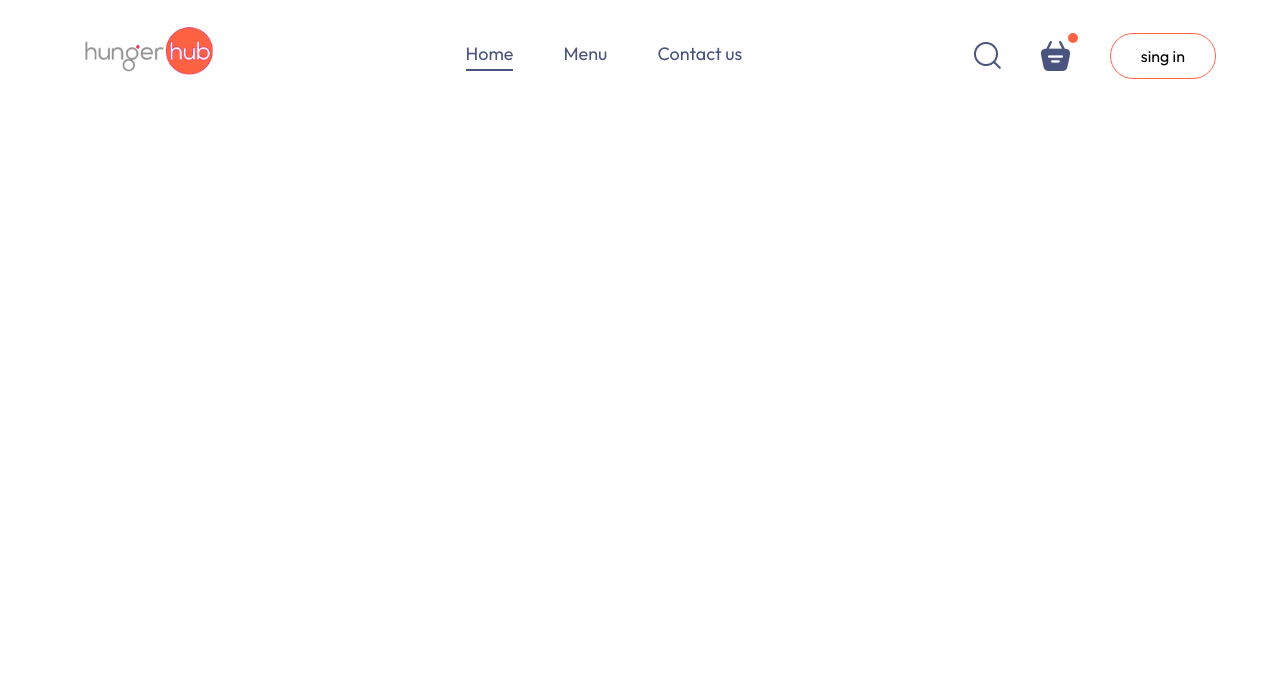
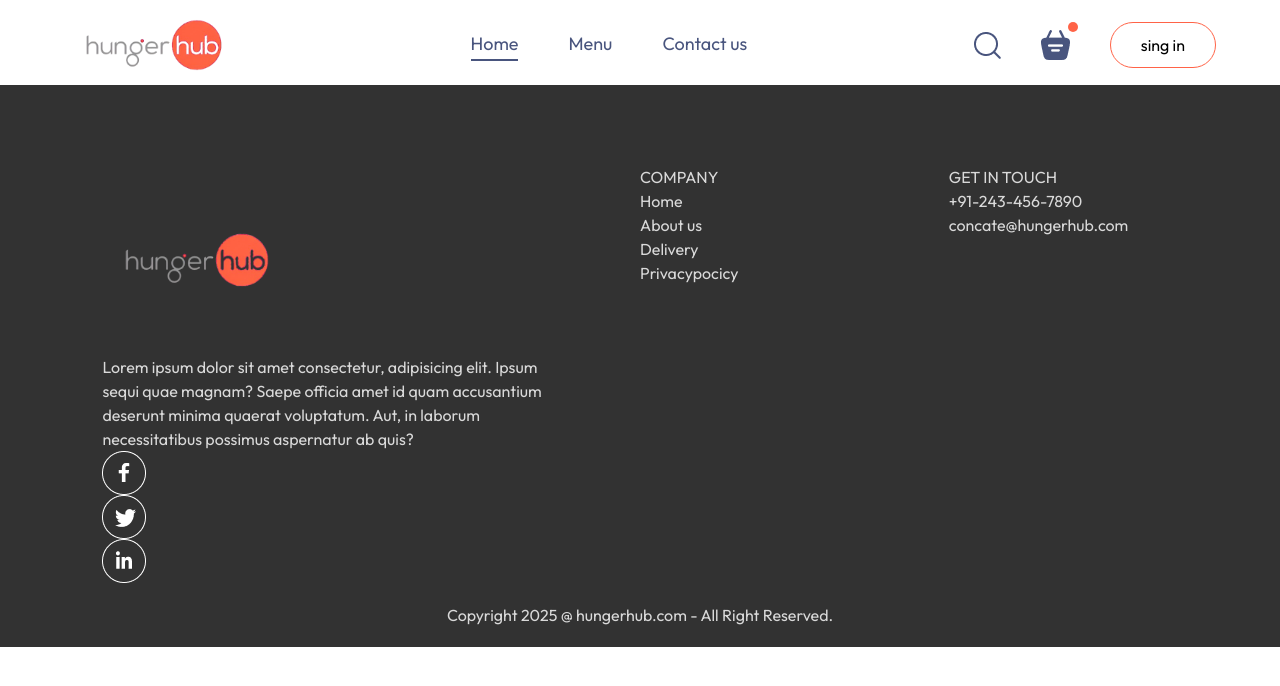
Before and after one commit to Dhartisavaliya14/food-delivery, a React (Vite) app in the folder delivery/: page /order in a window 1280 px wide. Shown: the top 686 px of the page. Built offline with nearby package versions, Linux system fonts and the light colour scheme.

Commit message:
Change css property

```diff
--- a/delivery/src/App.jsx
+++ b/delivery/src/App.jsx
@@ -4,9 +4,11 @@ import { Route, Routes } from 'react-router-dom'
 import Home from './pages/Home/Home'
 import Cart from './pages/Cart/Cart'
 import PlaceOrder from './pages/PlaceOrder/PlaceOrder'
+import Footer from './components/Navbar/Footer/Footer'
 
 const App = () => {
   return (
+    <>
       <div className='app'>
         <Navbar />
 
@@ -15,10 +17,9 @@ const App = () => {
           <Route path='/cart' element={<Cart />} />
           <Route path='/order' element={<PlaceOrder />} />
         </Routes>
-
-
-
       </div>
+      <Footer />
+    </>
   )
 }
 
--- /dev/null
+++ b/delivery/src/components/Navbar/Footer/Footer.css
@@ -0,0 +1,21 @@
+.footer {
+    color: #d9d9d9;
+    background-color: #323232;
+    display: flex;
+    flex-direction: column;
+    align-items: center;
+    gap: 20px;
+    padding: 20px 8vw;
+    padding-top: 80px;
+}
+
+.footer-contect {
+    width: 100%;
+    display: grid;
+    grid-template-columns: 2fr 1fr 1fr;
+    gap: 80px;
+}
+
+.footer-logo {
+    width: 190px;
+}
--- /dev/null
+++ b/delivery/src/components/Navbar/Footer/Footer.jsx
@@ -0,0 +1,51 @@
+import React from 'react'
+import './Footer.css'
+import { assets } from '../../../assets/assets'
+
+const Footer = () => {
+    return (
+        <div className='footer' id='footer'>
+
+            {/* Footer Section */}
+            <div className="footer-contect">
+
+                {/* Left side Footer contain */}
+                <div className='footer-contect-left'>
+                    <img className="footer-logo" src={assets.logo} alt="" />
+                    <p>Lorem ipsum dolor sit amet consectetur, adipisicing elit. Ipsum sequi quae magnam? Saepe officia amet id quam accusantium deserunt minima quaerat voluptatum. Aut, in laborum necessitatibus possimus aspernatur ab quis?</p>
+                    <div className='footer-social-icons'>
+                        <img src={assets.facebook_icon} alt="" />
+                        <img src={assets.twitter_icon} alt="" />
+                        <img src={assets.linkedin_icon} alt="" />
+                    </div>
+                </div>
+
+                {/* Center footer contain */}
+                <div className='footer-contect-center'>
+                    <h2>COMPANY</h2>
+                    <ul>
+                        <li>Home</li>
+                        <li>About us</li>
+                        <li>Delivery</li>
+                        <li>Privacypocicy</li>
+                    </ul>
+
+                </div>
+
+                {/* Right side Footer Contain */}
+                <div className='footer-contect-right'>
+                    <h2>GET IN TOUCH</h2>
+                    <ul>
+                        <li>+91-243-456-7890</li>
+                        <li>concate@hungerhub.com</li>
+                    </ul>
+                </div>
+
+
+            </div>
+            <p className="footer-copyright">Copyright 2025 @ hungerhub.com - All Right Reserved.</p>
+        </div>
+    )
+}
+
+export default Footer
--- a/delivery/src/components/Navbar/Navbar.css
+++ b/delivery/src/components/Navbar/Navbar.css
@@ -3,10 +3,12 @@
     display: flex;
     justify-content: space-between;
     align-items: center;
+    margin-top: -65px;
+    margin-bottom: -70px;
 }
 
 .logo {
-    width: 170px;
+    width: 180px;
 }
 
 .navbar_menu {
```
Also changed, not shown: delivery/src/assets/logo.png. Lines whose indentation alone changed are shown as unchanged.
